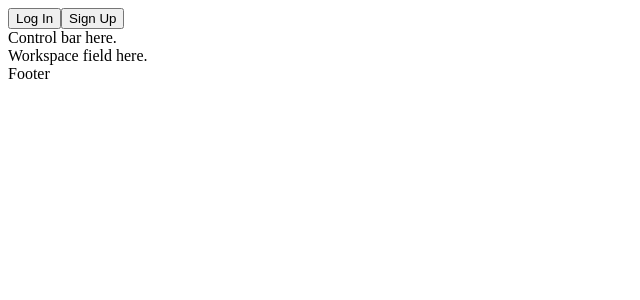
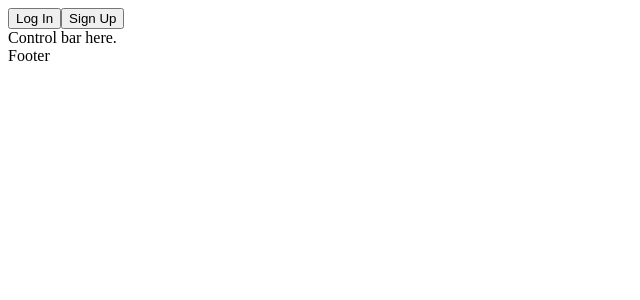
Before and after one commit to Survila-Dev/Visual-Calculator, a React (Create React App) app in the folder Frontend/vis-prog/: page / in a window 1280 px wide. Shown: the top 300 px of the page, without its empty margins (0-640 px from the left). Built offline with nearby package versions, Linux system fonts and the light colour scheme.

Commit message:
add node and node port react boilerplate

```diff
--- a/Frontend/vis-prog/src/components/workspace-field.tsx
+++ b/Frontend/vis-prog/src/components/workspace-field.tsx
@@ -2,6 +2,8 @@ import React from "react"
 
 export const WorkspaceField: React.FC = () => {
     return (
-        <section>Workspace field here.</section>
-        )
+        <section>
+
+        </section>
+    )
 }
```
Also changed, not shown: Frontend/vis-prog/src/components/ws-node-port.tsx (added, +8 -0 lines), Frontend/vis-prog/src/components/ws-node.tsx (added, +13 -0 lines).
